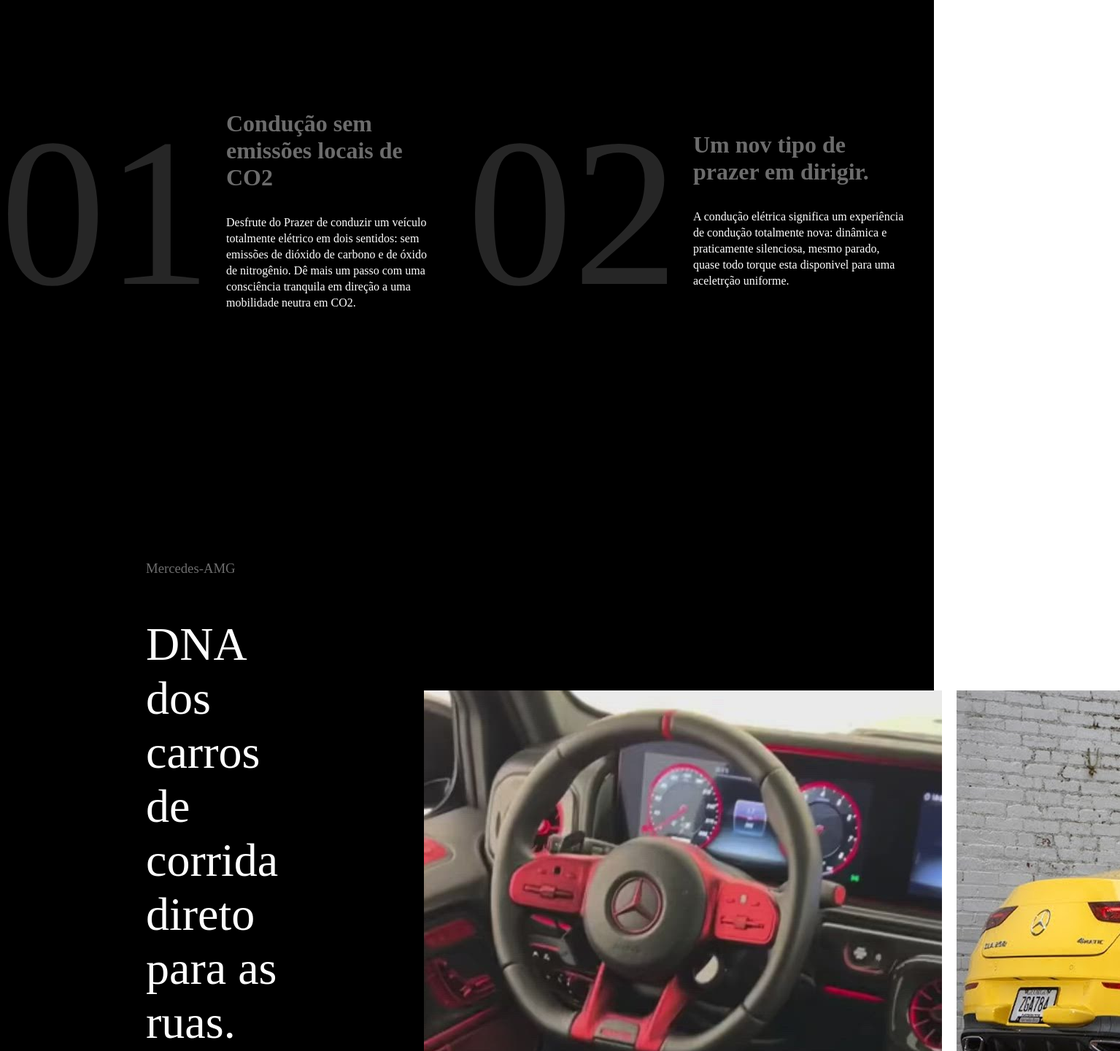
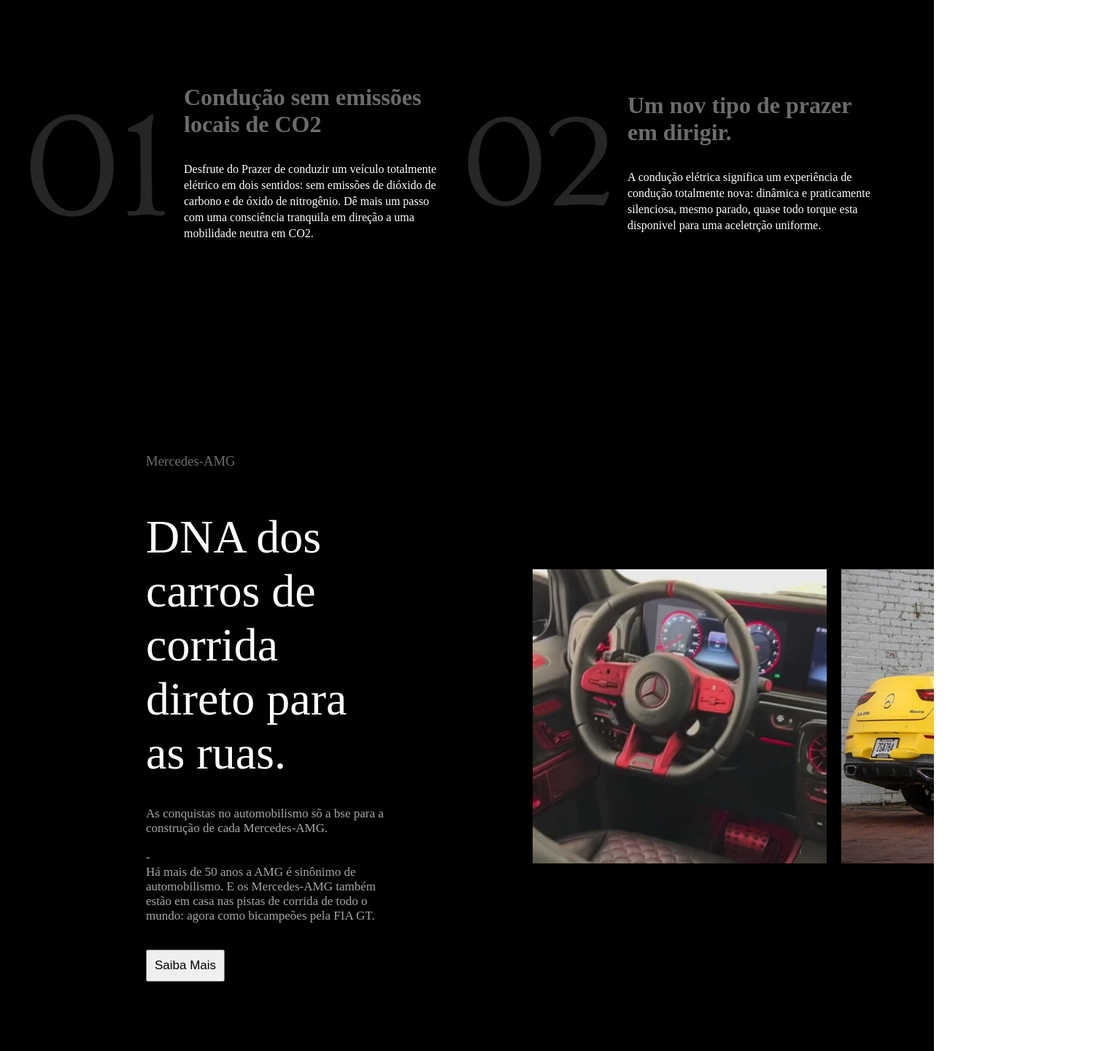
Before and after one commit to Hudson50/Mercedes-Benz, a plain HTML site: page index.html in a window 1280 px wide. Shown: the part 1360-2800 px from the top of the page at 73% size, 1535 px wide, since content can reach past the window. Drawn offline with Linux system fonts and the light colour scheme; a web font is replaced by a local one.

Commit message:
dei uma ajeitada

```diff
--- a/estilo/style.css
+++ b/estilo/style.css
@@ -22,6 +22,7 @@
     font-family: "Ovo";
     color: white;
     text-decoration: none;
+    font-size: 16px;
 }
 
 header nav a:hover {
@@ -75,8 +76,6 @@
 
 #segunda-tela {
     background-color: black;
-    height: 1980px;
-
 }
 
 #segunda-tela #number {
@@ -85,22 +84,25 @@
 
 #eletric {
     display: flex;
-    justify-content: center;
+    gap: 5px;
     padding-top: 180px;
     color: white;
+
 }
 
 #eletric img {
     opacity: 70%;
 }
-
+#eletric #esquerda {
+    width: 70%;
+}
 #eletric #direita {
     display: flex;
     flex-direction: column;
-    padding-left: 30px;
     justify-content: center;
+    text-align: left;
     gap: 5px;
-    width: 312px;
+    width: 30%;
 }
 
 #eletric #direita h1 {
@@ -121,11 +123,8 @@
     margin: 150px 0px 110px 0px;
 }
 
-#number h1 {
-    font-family: "Ovo";
-    font-weight: normal;
-    color: #262626;
-    font-size: 290px;
+#number img {
+    max-width: 200px;
 
 }
 
@@ -153,35 +152,41 @@
     color: white;
     display: flex;
     align-items: center;
+
 }
 
 #dna>.direito {
     display: flex;
     gap: 20px;
+    width: 50%;
 }
 
-#dna>.esquerdo {
-    padding: 200px;
-    width: 500px;
+main img {
+    width: 100%;
+}
+
+#dna > .esquerdo {
+    padding: 180px 200px 180px 200px;
+    width: 30%;
 }
 
 
-#dna>.esquerdo h3 {
+#dna >.esquerdo h3 {
     font-weight: normal;
     color: #6c6c6c;
-    margin-bottom: 56px;
+    padding-bottom: 56px;
 }
 
 #dna>.esquerdo h1 {
     font-family: "Ovo";
     font-size: 64px;
     font-weight: normal;
-    margin-bottom: 36px;
+    padding-bottom: 36px;
 }
 
 #dna>.esquerdo p {
     font-weight: normal;
-    margin-bottom: 36px;
+    padding-bottom: 36px;
     font-size: 17px;
     color: #a8a7a7;
 }
@@ -191,6 +196,7 @@
     font-size: 17px;
     color: black;
 }
+
 
 #terceira-tela {
     height: 1500px;
@@ -206,8 +212,8 @@
 }
 
 #terceira-tela nav {
-    word-spacing: 270px;
-    padding:0px 0px 35px 0px;
+    display: flex;
+    justify-content: space-around;
     border-bottom: 1px black solid;
 }
 
--- a/index.html
+++ b/index.html
@@ -22,7 +22,7 @@
         </nav>
         <button type="button">Agendar Test Drive</button>
     </header>
-    <main>
+    <main class="main">
         <article>
             <div id="primeira-tela">
                 <h1>Mercedes-AMD G 63</h1>
@@ -31,21 +31,21 @@
             </div>
             <div id="segunda-tela">
                 <div id="eletric">
-                    <img src="imagens/20141028_871e1a7b59474b64a2a3c40bd71db7be_s-coupe-2 1.png" alt="">
+                    <div id="esqueda"><img src="imagens/20141028_871e1a7b59474b64a2a3c40bd71db7be_s-coupe-2 1.png" alt=""></div>
                     <div id="direita">
                         <h1>Eletricos Mercedes-Bnez</h1>
                         <p>Seis razões para optar por um veiculo totalmente elétrico</p>
                     </div>
                 </div>
                 <div id="number">
-                    <h1>01</h1>
+                    <img src="imagens/1.png" alt="">
                     <div class="direita">
                         <h2>Condução sem emissões locais de CO2</h2>
                         <p>Desfrute do Prazer de conduzir um veículo totalmente elétrico em dois sentidos: sem emissões
                             de dióxido de carbono e de óxido de nitrogênio. Dê mais um passo com uma consciência
                             tranquila em direção a uma mobilidade neutra em CO2.</p>
                     </div>
-                    <h1>02</h1>
+                    <img src="imagens/2.png" alt="">
                     <div class="direita">
                         <h2>Um nov tipo de prazer em dirigir.</h2>
                         <p>A condução elétrica significa um experiência de condução totalmente nova: dinâmica e
@@ -65,8 +65,12 @@
                         <button type="button">Saiba Mais</button>
                     </div>
                     <div class="direito">
+                            <picture>
                                 <img src="imagens/volante (1).png" alt="">
+                            </picture>
+                            <picture>
                                 <img src="imagens/camaro.png" alt="">
+                            </picture>
                     </div>
                 </div>
             </div>
@@ -120,7 +124,7 @@
                 </ul>
                 <div id="config">
                     <div class="left">
-                        <img src="imagens/Rectangle 4.png" alt="">
+                        <img src="imagens/" alt="">
                         <h1>Configure seu carro</h1>
                         <p>Configure seu veiculo e deixe ele do seu jeito</p>
                     </div>
```
Also changed, not shown: imagens/1.png (added), imagens/2.png (added). Lines whose indentation alone changed are shown as unchanged.
